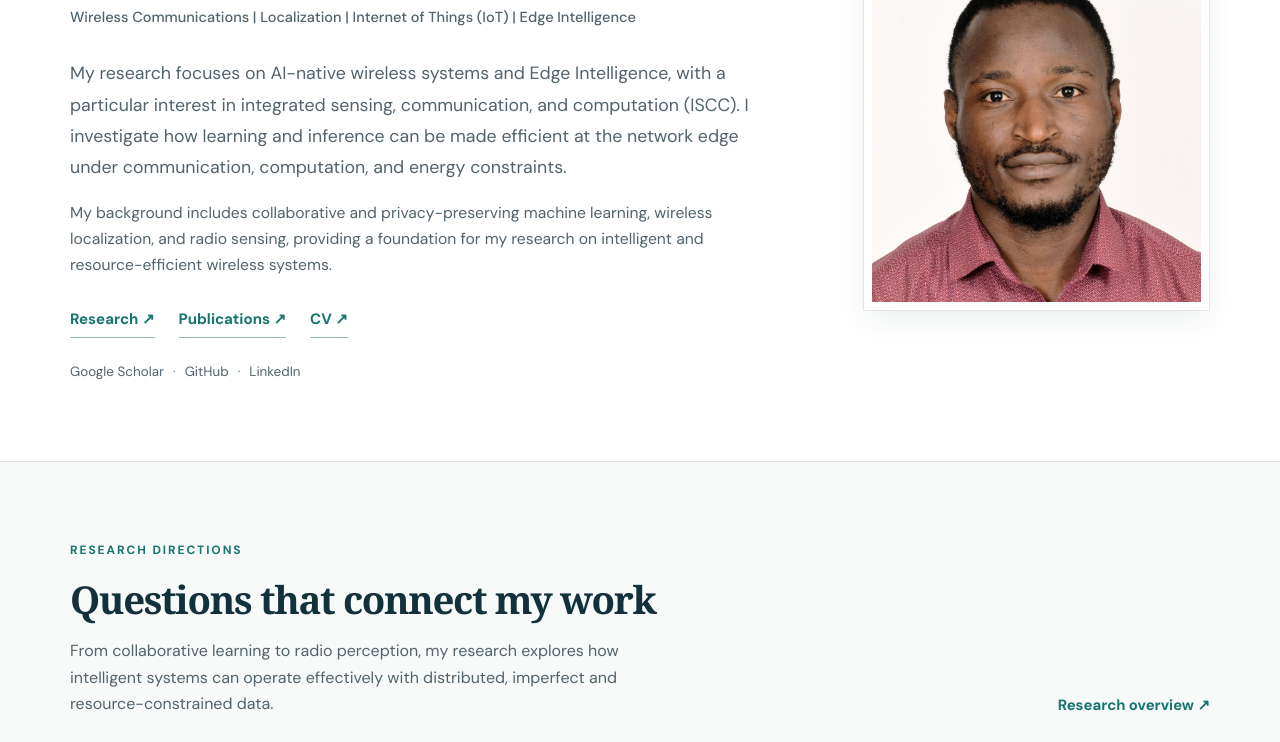
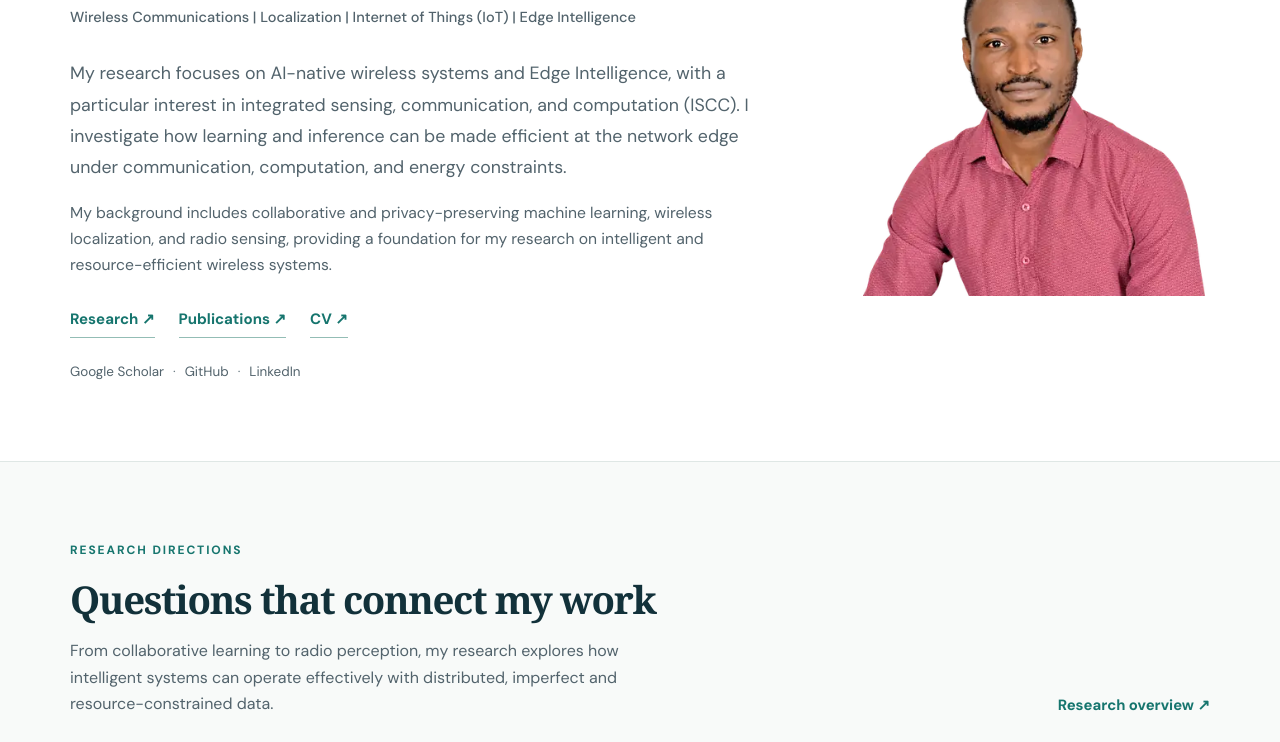
Before and after one commit to yaya-etiabi/yaya-etiabi.github.io, an Astro site in the folder site-v2/: page / in a window 1280 px wide. Shown: the part 305-1047 px from the top of the page. Built offline with nearby package versions, Linux system fonts and the light colour scheme; Astro itself is replaced by a stand-in of ours.

Commit message:
design: add approved transparent portrait to refreshed research homepage

```diff
--- a/site-v2/src/pages/index.astro
+++ b/site-v2/src/pages/index.astro
@@ -5,7 +5,7 @@ import PublicationItem from '../components/PublicationItem.astro';
 import { getCollection } from 'astro:content';
 import { withBase, site } from '../lib/site';
 import { Image } from 'astro:assets';
-import portrait from '../assets/profile_img.jpg';
+import portrait from '../assets/yaya-portrait-cutout.webp';
 
 const projects = (await getCollection('projects')).sort((a,b) => a.data.sortOrder - b.data.sortOrder);
 const featured = projects.filter(p=>p.data.featured).slice(0,3);
--- a/site-v2/src/styles/global.css
+++ b/site-v2/src/styles/global.css
@@ -62,8 +62,8 @@ p { margin: 0 0 16px; }
 .hero-profiles { display:flex; gap:9px; align-items:center; flex-wrap:wrap; margin-top:23px; font-size:.84rem; color:var(--subtle); }
 .hero-profiles a { color:var(--muted); text-decoration:none; }
 .hero-profiles a:hover { color:var(--accent); text-decoration:underline; }
-.hero-portrait { margin:0; width:100%; max-width:355px; justify-self:end; border:1px solid #e2e5e1; padding:8px; background:#fff; box-shadow: 0 10px 30px #142b2f12; }
-.hero-portrait img { display:block; width:100%; height:360px; object-fit:cover; object-position:center 22%; }
+.hero-portrait { margin:0; width:100%; max-width:355px; justify-self:end; background:transparent; }
+.hero-portrait img { display:block; width:100%; height:auto; object-fit:contain; }
 .button-row { display:flex; flex-wrap:wrap; gap:12px; margin-top:29px; }
 .button { border: 1px solid var(--accent); border-radius: 7px; padding: 13px 19px; text-decoration: none; display: inline-flex; align-items: center; justify-content: center; font-size: .9rem; font-weight: 700; gap: 11px; }
 .button.primary { background: var(--accent); color: white; }
@@ -130,6 +130,6 @@ p { margin: 0 0 16px; }
 .footer-links a:hover { color:white; }
 .footer-bottom { border-top:1px solid #ffffff23; font-size:.75rem; color:#afc7c3; margin-top:40px; padding:18px 0; }
 .note {font-size:.88rem;color:var(--muted);}
-@media(max-width:900px){.hero-grid{grid-template-columns:minmax(0,1.2fr) minmax(205px,.8fr);gap:30px;}.hero-portrait img{height:305px;}.detail-grid{grid-template-columns:1fr;gap:28px;}.sidebar-panel{max-width:100%;}.grid-3{grid-template-columns:repeat(2,minmax(0,1fr));}}
-@media(max-width:720px){.container{width:min(100% - 34px,1140px);}.header-inner{flex-direction:column;align-items:flex-start;gap:9px;padding:15px 0;}.primary-nav{width:100%;overflow-x:auto;padding:6px 0;gap:21px;}.primary-nav a{font-size:.82rem;}.hero{padding:50px 0 54px;}.hero-grid{display:flex;flex-direction:column-reverse;gap:23px;align-items:stretch;}.hero-portrait{max-width:230px;justify-self:start;align-self:flex-start;}.hero-portrait img{height:230px;}.personal-hero h1{font-size:clamp(2.65rem,10vw,3.45rem);}.hero-links{gap:18px;}.section{padding:55px 0;}.section-head{display:block;}.section-head .link-arrow{display:inline-block;margin-top:16px;}.grid-3,.grid-2{grid-template-columns:1fr;}.page-hero{padding:51px 0 40px;}.page-content{padding:42px 0 65px;}.footer-inner{display:block;}.footer-links{margin-top:23px;}.card{padding:23px;}.project-card{padding:0;}}
+@media(max-width:900px){.hero-grid{grid-template-columns:minmax(0,1.2fr) minmax(205px,.8fr);gap:30px;}.detail-grid{grid-template-columns:1fr;gap:28px;}.sidebar-panel{max-width:100%;}.grid-3{grid-template-columns:repeat(2,minmax(0,1fr));}}
+@media(max-width:720px){.container{width:min(100% - 34px,1140px);}.header-inner{flex-direction:column;align-items:flex-start;gap:9px;padding:15px 0;}.primary-nav{width:100%;overflow-x:auto;padding:6px 0;gap:21px;}.primary-nav a{font-size:.82rem;}.hero{padding:50px 0 54px;}.hero-grid{display:flex;flex-direction:column-reverse;gap:23px;align-items:stretch;}.hero-portrait{max-width:230px;justify-self:start;align-self:flex-start;}.personal-hero h1{font-size:clamp(2.65rem,10vw,3.45rem);}.hero-links{gap:18px;}.section{padding:55px 0;}.section-head{display:block;}.section-head .link-arrow{display:inline-block;margin-top:16px;}.grid-3,.grid-2{grid-template-columns:1fr;}.page-hero{padding:51px 0 40px;}.page-content{padding:42px 0 65px;}.footer-inner{display:block;}.footer-links{margin-top:23px;}.card{padding:23px;}.project-card{padding:0;}}
 @media(prefers-reduced-motion:reduce){html{scroll-behavior:auto}*{transition:none!important}}
```
Also changed, not shown: site-v2/src/assets/yaya-portrait-cutout.webp (added).
